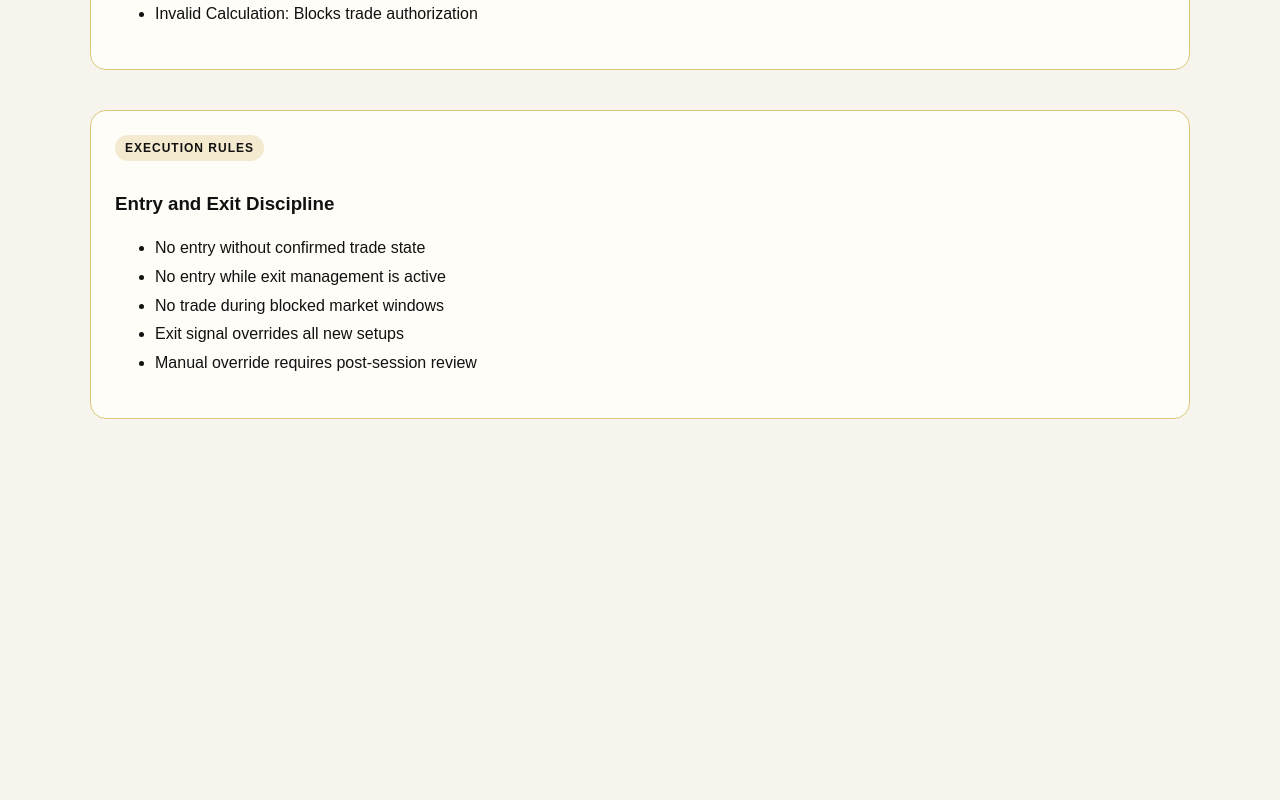
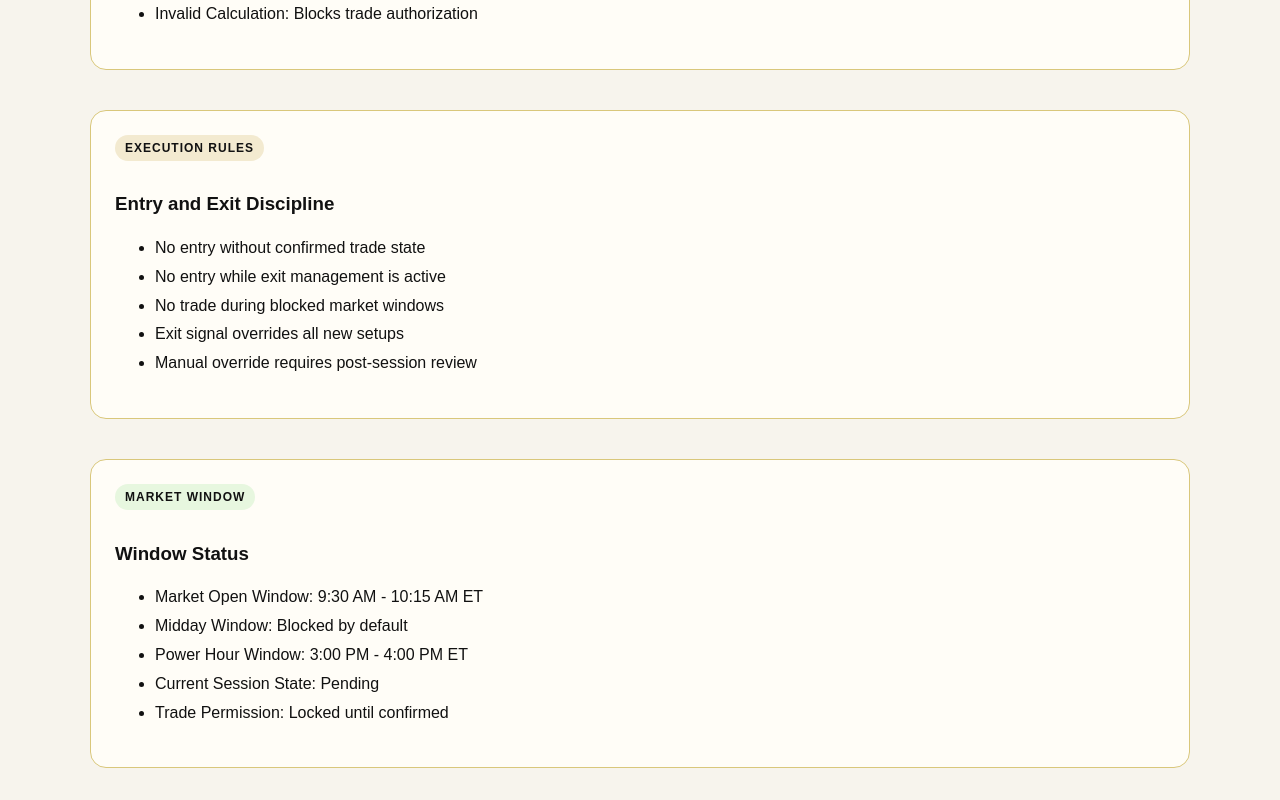
Before and after one commit to 1anointedradio-maker/elharvest-web, a Next.js app: page / in a window 1280 px wide. Shown: the part 5471-6271 px from the top of the page. Before the commit the page ends 5922 px from the top, so only its background shows below. Built offline with nearby package versions, Linux system fonts and the light colour scheme.

Commit message:
Add market window section with status details

```diff
--- a/app/page.jsx
+++ b/app/page.jsx
@@ -544,6 +544,40 @@ export default function Home() {
     <li>Manual override requires post-session review</li>
   </ul>
 </section>
+      <section
+  style={{
+    marginTop: "40px",
+    background: "#fffdf7",
+    border: "1px solid #d9c77b",
+    borderRadius: "16px",
+    padding: "24px",
+  }}
+>
+  <div
+    style={{
+      display: "inline-block",
+      fontSize: "12px",
+      fontWeight: "bold",
+      letterSpacing: "1px",
+      padding: "6px 10px",
+      borderRadius: "999px",
+      background: "#e7f7df",
+      marginBottom: "14px",
+    }}
+  >
+    MARKET WINDOW
+  </div>
+
+  <h3>Window Status</h3>
+
+  <ul style={{ lineHeight: "1.8" }}>
+    <li>Market Open Window: 9:30 AM - 10:15 AM ET</li>
+    <li>Midday Window: Blocked by default</li>
+    <li>Power Hour Window: 3:00 PM - 4:00 PM ET</li>
+    <li>Current Session State: Pending</li>
+    <li>Trade Permission: Locked until confirmed</li>
+  </ul>
+</section>
 
     </main>
   );
```
